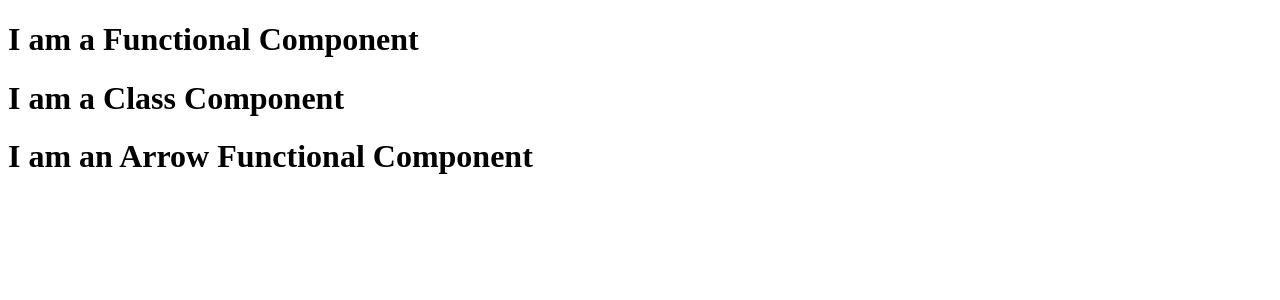
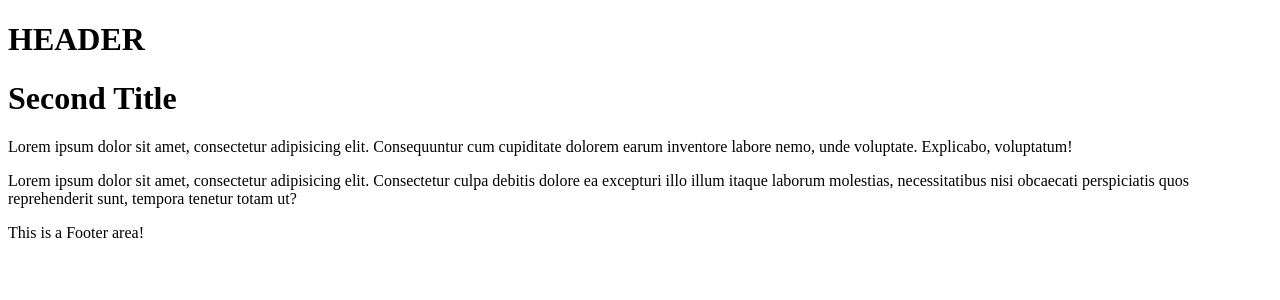
Before and after one commit to dimitriadis1998-web/cf9-react-app, a React (Vite) app: page / in a window 1280 px wide. Shown: the top 300 px of the page. Built offline with nearby package versions, Linux system fonts and the light colour scheme.

Commit message:
feat : add Header , Footer and Layout Components

```diff
--- a/src/App.tsx
+++ b/src/App.tsx
@@ -1,16 +1,104 @@
-import FunctionalComponent from "./components/LesssonTwo/FunctionalComponent.tsx";
-import ClassComponent from "./components/LesssonTwo/ClassComponent.tsx";
-import ArrowFunctionalComponent from "./components/LesssonTwo/ArrowFunctionalComponent.tsx";
+// import FunctionalComponent from "./components/LesssonTwo/FunctionalComponent.tsx";
+import ArrowFunctionalComponentWithProps from "./components/LessonThree/ArrowFunctionalComponentWithProps.tsx";
+// import ClassComponent from "./components/LesssonTwo/ClassComponent.tsx";
+// import ArrowFunctionalComponent from "./components/LesssonTwo/ArrowFunctionalComponent.tsx";
+import Layout from "./components/Layout.tsx";
+
+
+// type PropsA = {
+//   title :string,
+//   description : string,
+// }
+//
+// type PropsB = {
+//   title :string,
+//   description : string,
+// }
+//
+//
+//
+// // interface PropsTwo {
+// //   title: string,
+// //   description : string,
+// // }
+//
+//
+// // Union
+// type Status = "Error" | "Info" | "Warning"
+//
+// // Tuples
+//  type Coordinates = [number , number];
+//
+// // Functions
+//
+// type ClickHandler = (event :MouseEvent) => void;
+//
+// // Intersection
+//
+// type Props = PropsA & PropsB;
+//
+//
+//
+// interface PropsTwo {
+//   title: string,
+//   description : string,
+// }
+//
+// interface PropsTwo {
+//   price: number,
+//   sort : number,
+// }
+//
+// //PropsTwo = {title, description, price, sort}
+//
+// interface PropsThree extends PropsTwo {
+//   image : string,
+// }
+//
+// //PropsThree = {title, description, price, sort, image}
+
+
+
+
 
 function App() {
 
-
   return (
     <>
-     <FunctionalComponent/>
-      <ClassComponent/>
-      <ArrowFunctionalComponent/>
+     {/*<FunctionalComponent/>*/}
+     {/*<FunctionalComponent/>*/}
+     {/*<FunctionalComponent/>*/}
+     {/*/!* <ClassComponent/>*!/*/}
+     {/*/!* <ArrowFunctionalComponent/>*!/*/}
+
+
+      {/*<ArrowFunctionalComponentWithProps*/}
+      {/*    title="Heading 1"/>*/}
+      {/*<ArrowFunctionalComponentWithProps*/}
+      {/*    title="Second Title"*/}
+      {/*    description="Lorem ipsum dolor sit amet, consectetur adipisicing elit. Consequuntur cum cupiditate dolorem earum inventore labore nemo, unde voluptate. Explicabo, voluptatum!" />*/}
+
+
+
+        <Layout>
+            <ArrowFunctionalComponentWithProps
+                title="Second Title"
+                description="Lorem ipsum dolor sit amet, consectetur adipisicing elit. Consequuntur cum cupiditate dolorem
+                earum inventore labore nemo, unde voluptate. Explicabo, voluptatum!" />
+            <p>Lorem ipsum dolor sit amet, consectetur adipisicing elit. Consectetur culpa debitis dolore ea excepturi illo illum itaque laborum molestias,
+                necessitatibus nisi obcaecati perspiciatis quos reprehenderit sunt, tempora tenetur totam ut?</p>
+
+        </Layout>
+
+
+
+
+
     </>
+
+
+
+
   )
 }
 
--- /dev/null
+++ b/src/components/Footer.tsx
@@ -0,0 +1,10 @@
+const Footer = () => {
+    return (
+        <>
+            <footer>
+                This  is a Footer area!
+            </footer>
+        </>
+    )
+}
+export default Footer;
--- /dev/null
+++ b/src/components/Header.tsx
@@ -0,0 +1,10 @@
+const Header = () => {
+    return (
+        <>
+            <header>
+                <h1>HEADER</h1>
+            </header>
+        </>
+    )
+}
+export default Header;
--- /dev/null
+++ b/src/components/Layout.tsx
@@ -0,0 +1,20 @@
+import Header from "./Header.tsx";
+import Footer from "./Footer.tsx";
+
+
+interface LayoutProps {
+    children : React.ReactNode
+}
+
+
+const Layout = ({children}:LayoutProps) => {
+
+    return (
+        <>
+            <Header/>
+            <main>{children}</main>
+            <Footer/>
+        </>
+    )
+}
+export default Layout;
--- /dev/null
+++ b/src/components/LessonThree/ArrowFunctionalComponentWithProps.tsx
@@ -0,0 +1,17 @@
+type Props = {
+    title :string,
+    description?:string,
+}
+
+
+const ArrowFunctionalComponentWithProps = (
+    {title, description}: Props
+) => {
+    return (
+        <>
+            <h1>{title}</h1>
+            <p>{description}</p>
+        </>
+    )
+}
+export default ArrowFunctionalComponentWithProps;
```
